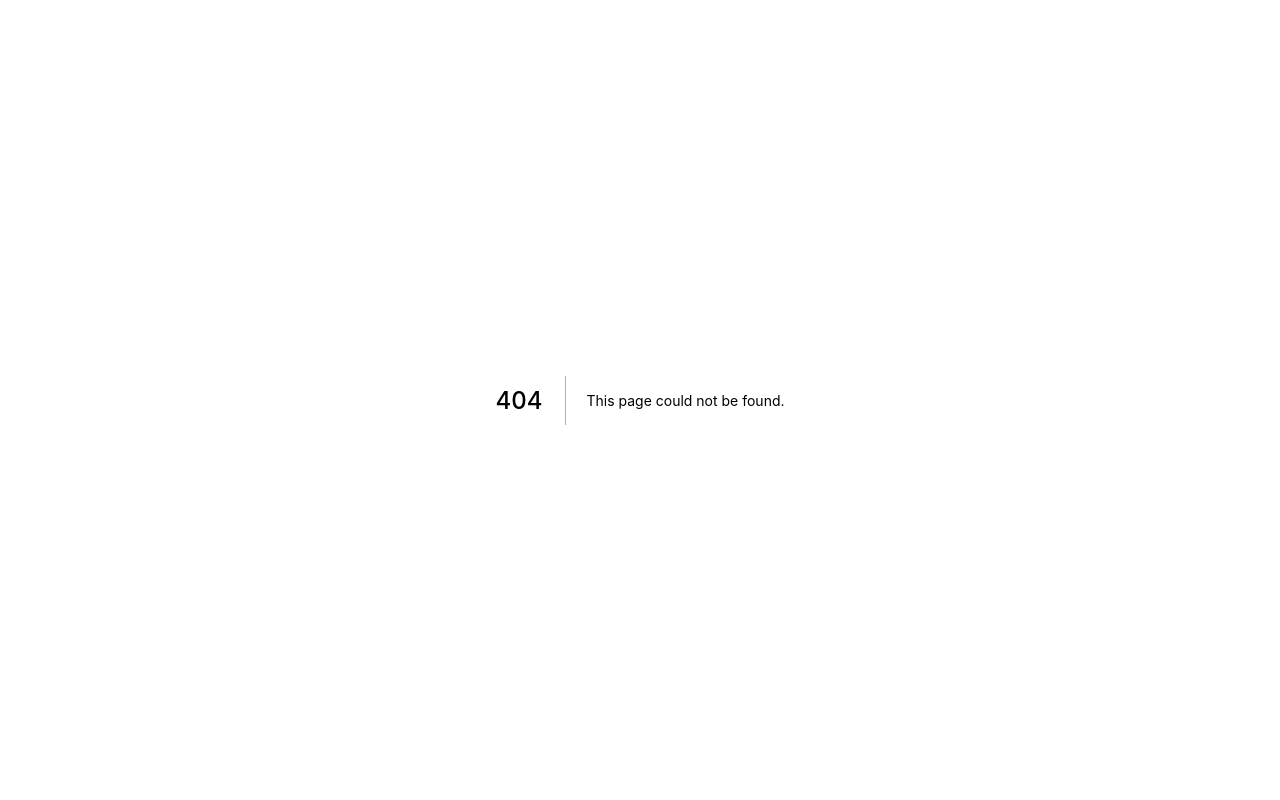
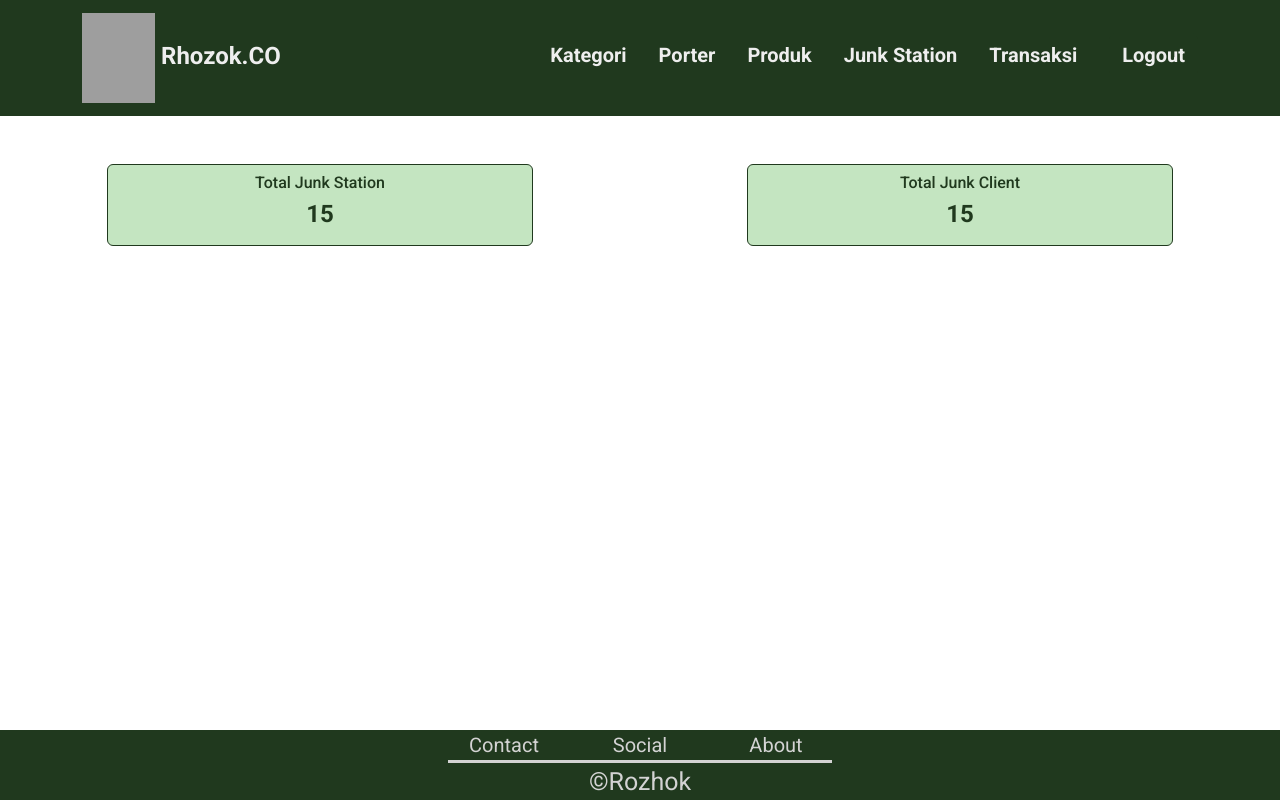
Before and after one commit to arch-havis/Rozhok-FE, a Next.js app: page /admin/dashboard in a window 1280 px wide. Before the commit this address had no page. Built offline with nearby package versions, Linux system fonts and the light colour scheme; grey boxes are pictures that could not be loaded.

Commit message:
add dahsboard admin page

```diff
--- /dev/null
+++ b/pages/admin/dashboard/index.jsx
@@ -0,0 +1,48 @@
+import React from "react";
+import HeaderAdmin from "../../../components/HeaderAdmin";
+import Footer from "../../../components/Footer";
+import { Row, Col } from "react-bootstrap";
+
+const Index = () => {
+  return (
+    <div>
+      <HeaderAdmin />
+      <Row className="text-alpukat mt-5 m-0 text-center">
+        <Col md={1}></Col>
+        <Col
+          id="kiri"
+          md={4}
+          className="p-2 border border-alpukat rounded-2 bg-tea"
+        >
+          <Col>
+            <h6>Total Junk Station</h6>
+          </Col>
+          <Col>
+            <h4>
+              <b>15</b>
+            </h4>
+          </Col>
+        </Col>
+        <Col md={2}></Col>
+        <Col
+          id="kanan"
+          md={4}
+          className="p-2 border border-alpukat rounded-2 bg-tea"
+        >
+          <Col>
+            <h6>Total Junk Client</h6>
+          </Col>
+          <Col>
+            <h4>
+              <b>15</b>
+            </h4>
+          </Col>
+        </Col>
+        <Col md={1}></Col>
+      </Row>
+      <Footer />
+    </div>
+  );
+};
+
+export default Index;
```
